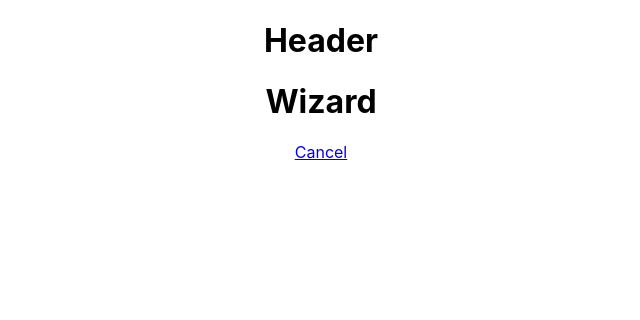
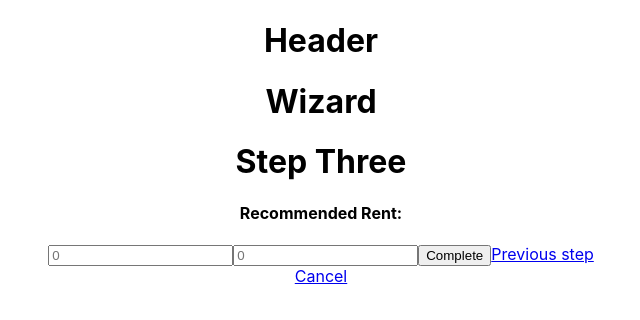
Before and after one commit to josectobar/SIM2-houser, a React (Create React App) app: page /#/wizard/step3 in a window 1280 px wide. Before the commit this address led to /#/wizard/step1. Shown: the top 320 px of the page, without its empty margins (319-959 px from the left). Built offline with nearby package versions, Linux system fonts and the light colour scheme.

Commit message:
Step 1 part 2 completed

```diff
--- a/src/components/Dashboard/Dashboard.js
+++ b/src/components/Dashboard/Dashboard.js
@@ -46,7 +46,7 @@ export default class Dashboard extends Component {
                 <h1>
                     Dashboard
                     <Link
-                        to="/wizard">
+                        to="/wizard/Step1">
                         Add New Property
                     </Link>
                     {houseDisplay}
--- a/src/components/Wizard/Steps/StepOne/StepOne.js
+++ b/src/components/Wizard/Steps/StepOne/StepOne.js
@@ -1,8 +1,5 @@
 import React, { Component } from 'react'
-
-//Route links:
 import { Link } from 'react-router-dom'
-import Axios from 'axios';
 
 export default class StepOne extends Component {
     constructor(){
@@ -16,12 +13,7 @@ export default class StepOne extends Component {
         }
     }
 
-    //axios new house request:
-    handleNewHouse = () => {
-        Axios.post('/api/house', this.state).then(() => {
-            this.props.history.push('/')
-        })
-    }
+
 
     handleClearInput = () => {
         this.setState({
@@ -75,10 +67,10 @@ export default class StepOne extends Component {
                     value={this.state.zip_code}
                     type="number"
                     placeholder="Zip Code"/>
-                <button
-                    onClick={this.handleNewHouse}>
-                    Complete
-                </button>
+                <Link
+                    to="/wizard/Step2">
+                    Next
+                </Link>
             </div>
         )
     }
--- a/src/components/Wizard/Steps/StepThree/StepThree.js
+++ b/src/components/Wizard/Steps/StepThree/StepThree.js
@@ -0,0 +1,60 @@
+import React, { Component } from 'react'
+import { Link } from 'react-router-dom'
+import Axios from 'axios';
+
+export default class StepOne extends Component {
+    constructor(){
+        super()
+        this.state = {
+            mortgage_amount:``,
+            desire_rent: ``
+        }
+    }
+
+    //axios new house request:
+    handleNewHouse = () => {
+        Axios.post('/api/house', this.state).then(() => {
+            this.props.history.push('/')
+        })
+    }
+
+    handleUserInput =(event) => {
+        this.setState({
+            [event.target.name]: event.target.value
+        })
+    }
+
+    render(){
+        return(
+            <div>
+                <h1>
+                    Step Three
+                </h1>
+                <h4>
+                    Recommended Rent:
+                </h4>
+                <input
+                    name="mortgage_amount"
+                    onChange={this.handleUserInput}
+                    value={this.state.mortgage_amount}
+                    type="number"
+                    placeholder="0"/>
+                <input
+                    name="desire_rent"
+                    onChange={this.handleUserInput}
+                    value={this.state.desire_rent}
+                    type="number"
+                    placeholder="0"/>
+                <button
+                    onClick={this.handleNewHouse}>
+                    Complete
+                </button>
+                <Link
+                    to="/wizard/Step2">
+                    Previous step
+                </Link>
+            </div>
+        )
+    }
+
+}
--- a/src/components/Wizard/Steps/StepTwo/StepTwo.js
+++ b/src/components/Wizard/Steps/StepTwo/StepTwo.js
@@ -0,0 +1,42 @@
+import React, { Component } from 'react'
+import { Link } from 'react-router-dom'
+
+export default class StepOne extends Component {
+    constructor(){
+        super()
+        this.state = {
+            img_url:``
+        }
+    }
+
+    handleUserInput =(event) => {
+        this.setState({
+            [event.target.name]: event.target.value
+        })
+    }
+
+    render(){
+        return(
+            <div>
+                <h1>
+                    Step Two
+                </h1>
+                <input
+                    name="img_url"
+                    onChange={this.handleUserInput}
+                    value={this.state.img_url}
+                    type="text"
+                    placeholder="Image URL"/>
+                <Link
+                    to="/wizard/Step3">
+                    Next
+                </Link>
+                <Link
+                    to="/wizard/Step1">
+                    Previous step
+                </Link>
+            </div>
+        )
+    }
+
+}
--- a/src/components/Wizard/Wizard.js
+++ b/src/components/Wizard/Wizard.js
@@ -1,17 +1,25 @@
 import React, { Component } from 'react'
 
 //Route links:
-import { Link } from 'react-router-dom'
-import Axios from 'axios';
+import { Route, Link, Switch } from 'react-router-dom'
+import StepOne from './Steps/StepOne/StepOne'
+import StepTwo from './Steps/StepTwo/StepTwo'
+import StepThree from './Steps/StepThree/StepThree'
 
 export default class Wizard extends Component {
 
     render(){
+
         return(
             <div>
                 <h1>
                     Wizard
                 </h1>
+                <Switch>
+                    <Route path="/wizard/step1" component={StepOne} />
+                    <Route path="/wizard/step2" component={StepTwo} />
+                    <Route path="/wizard/step3" component={StepThree} />
+                </Switch>
                 <Link
                     to="/">
                     Cancel
```
